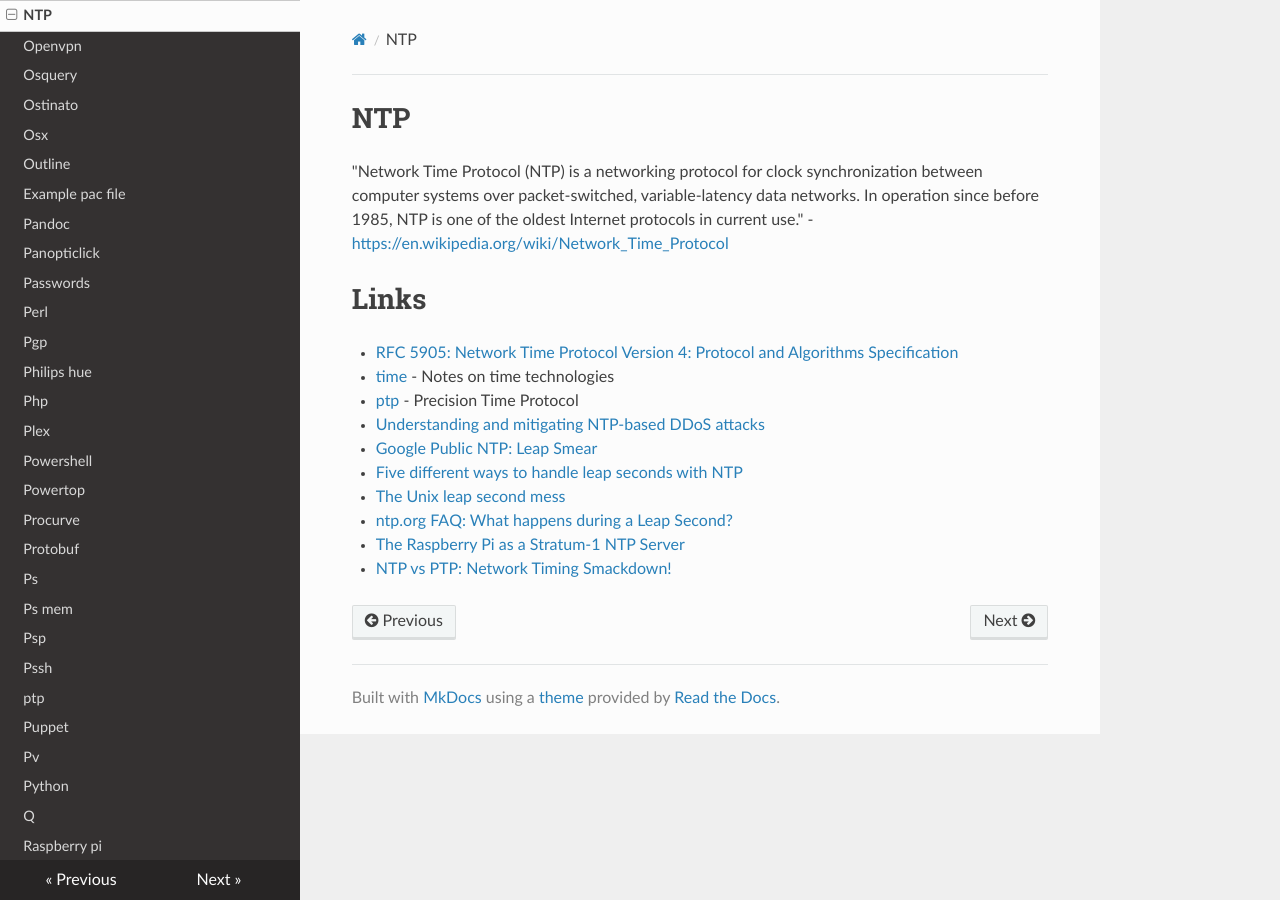
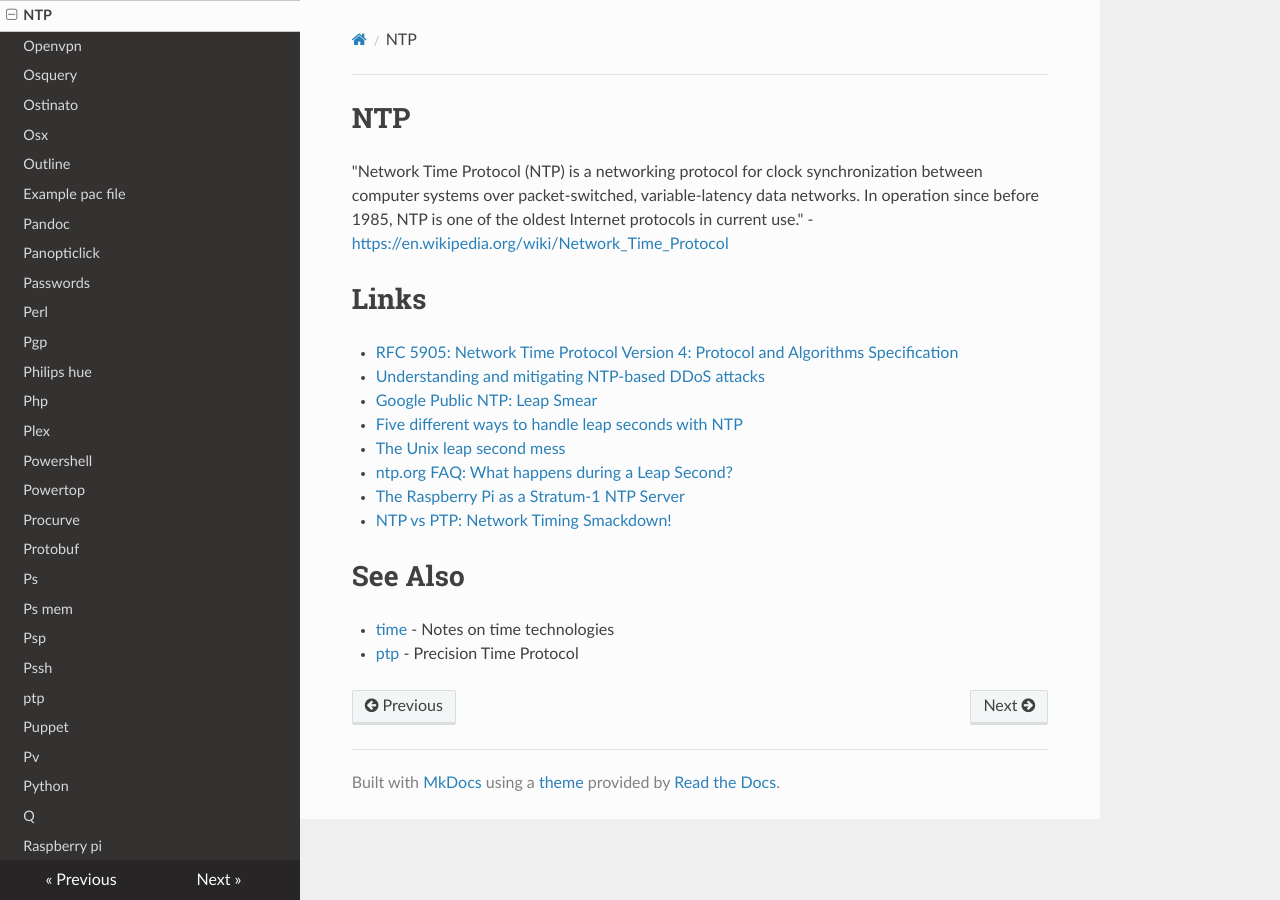
Before and after one commit to lando-cal/tech-notes, an MkDocs documentation site: the page built from docs/ntp.md, in a window 1280 px wide. Built offline with MkDocs 1.6.1, drawn with Linux system fonts in a browser that asks for light colours; nearby versions of some CDN libraries; part of the change alters nothing that is shown.

Commit message:
Break out links into See Also section

```diff
--- a/docs/ntp.md
+++ b/docs/ntp.md
@@ -5,8 +5,6 @@
 # Links
 
 - [RFC 5905: Network Time Protocol Version 4: Protocol and Algorithms Specification](https://tools.ietf.org/html/rfc5905)
-- [time](time) - Notes on time technologies
-- [ptp](ptp) - Precision Time Protocol
 - [Understanding and mitigating NTP-based DDoS attacks](https://blog.cloudflare.com/understanding-and-mitigating-ntp-based-ddos-attacks/)
 - [Google Public NTP: Leap Smear](https://developers.google.com/time/smear)
 - [Five different ways to handle leap seconds with NTP](https://developers.redhat.com/blog/2015/06/01/five-different-ways-handle-leap-seconds-ntp/)
@@ -14,3 +12,8 @@
 - [ntp.org FAQ: What happens during a Leap Second?](http://www.ntp.org/ntpfaq/NTP-s-algo-real.htm#AEN2499)
 - [The Raspberry Pi as a Stratum-1 NTP Server](http://www.satsignal.eu/ntp/Raspberry-Pi-NTP.html)
 - [NTP vs PTP: Network Timing Smackdown!](https://blog.meinbergglobal.com/2013/11/22/ntp-vs-ptp-network-timing-smackdown/)
+
+# See Also
+
+- [time](time) - Notes on time technologies
+- [ptp](ptp) - Precision Time Protocol
```
